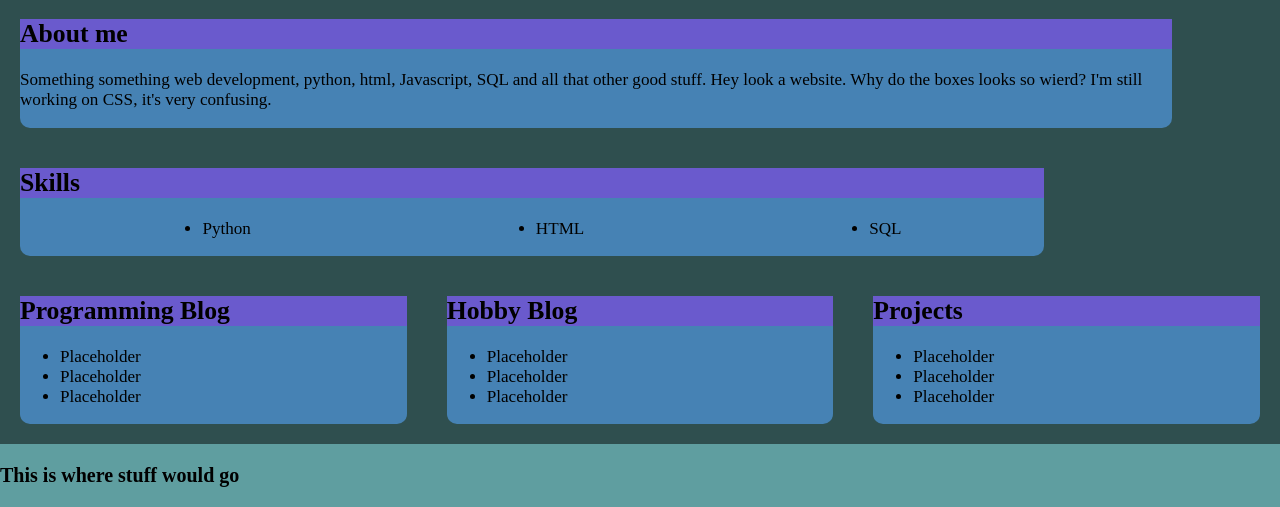
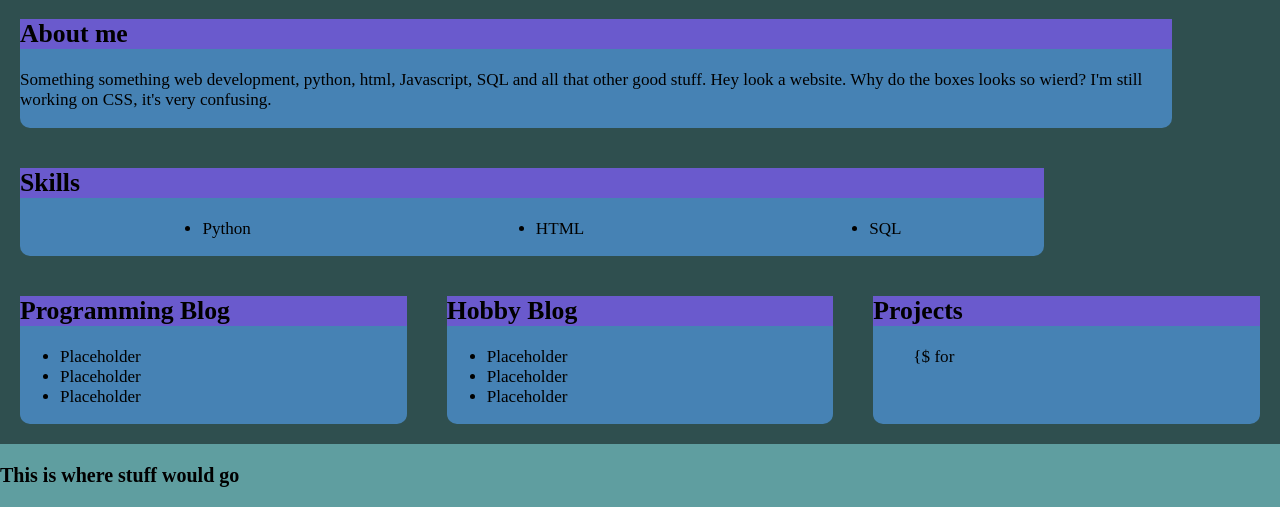
Before and after one commit to CodeEMP/CodeEMPWebsite, a Python web app: template appfiles/templates/index.html in a window 1280 px wide. Shown: the part 600-1107 px from the top of the page. Run offline with Jinja, Linux system fonts and the light colour scheme; the template is opened without the code that fills it, so the values that code supplies are empty.

Commit message:
predeploy

```diff
--- a/appfiles/templates/index.html
+++ b/appfiles/templates/index.html
@@ -48,9 +48,7 @@
     <div class="projects tophome">
         <h2 class="homecontenttitle">Projects</h2>
         <ul>
-            <li>Placeholder</li>
-            <li>Placeholder</li>
-            <li>Placeholder</li>
+            {$ for
         </ul>
     </div>
 </div>
```
